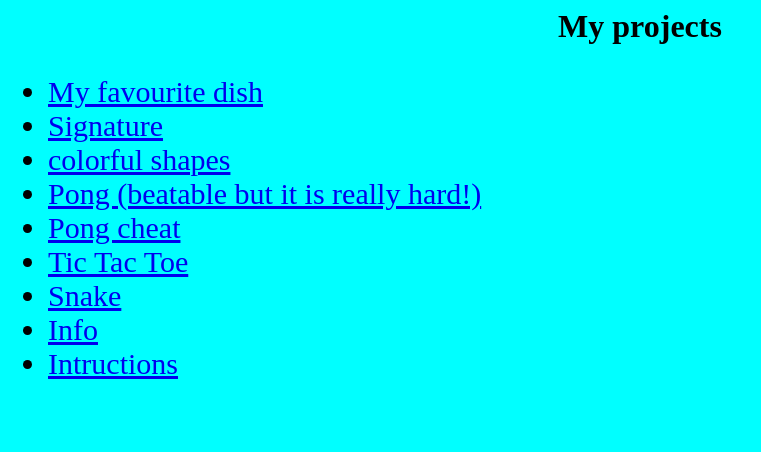
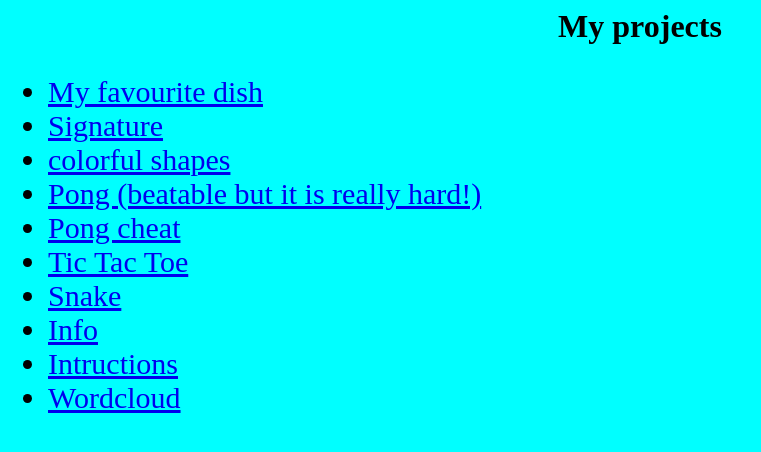
Before and after one commit to jasperliauw/jasperliauw.github.io, a plain HTML site: page index.html in a window 1280 px wide. Shown: the whole page, without its empty margins (0-761 px from the left). Drawn offline with Linux system fonts and the light colour scheme.

Commit message:
worldcloud

```diff
--- a/index.html
+++ b/index.html
@@ -17,6 +17,7 @@
 		<li><a href="/snake/index.html">Snake </a></li>
 		<li><a href="info.html">Info </a></li>
 		<li><a href="intructionsofcheckin.html">Intructions </a></li>
+		<li><a href="wordcloud/wordcloud.html">Wordcloud</a></li>
 	</ul>
 
 
```
